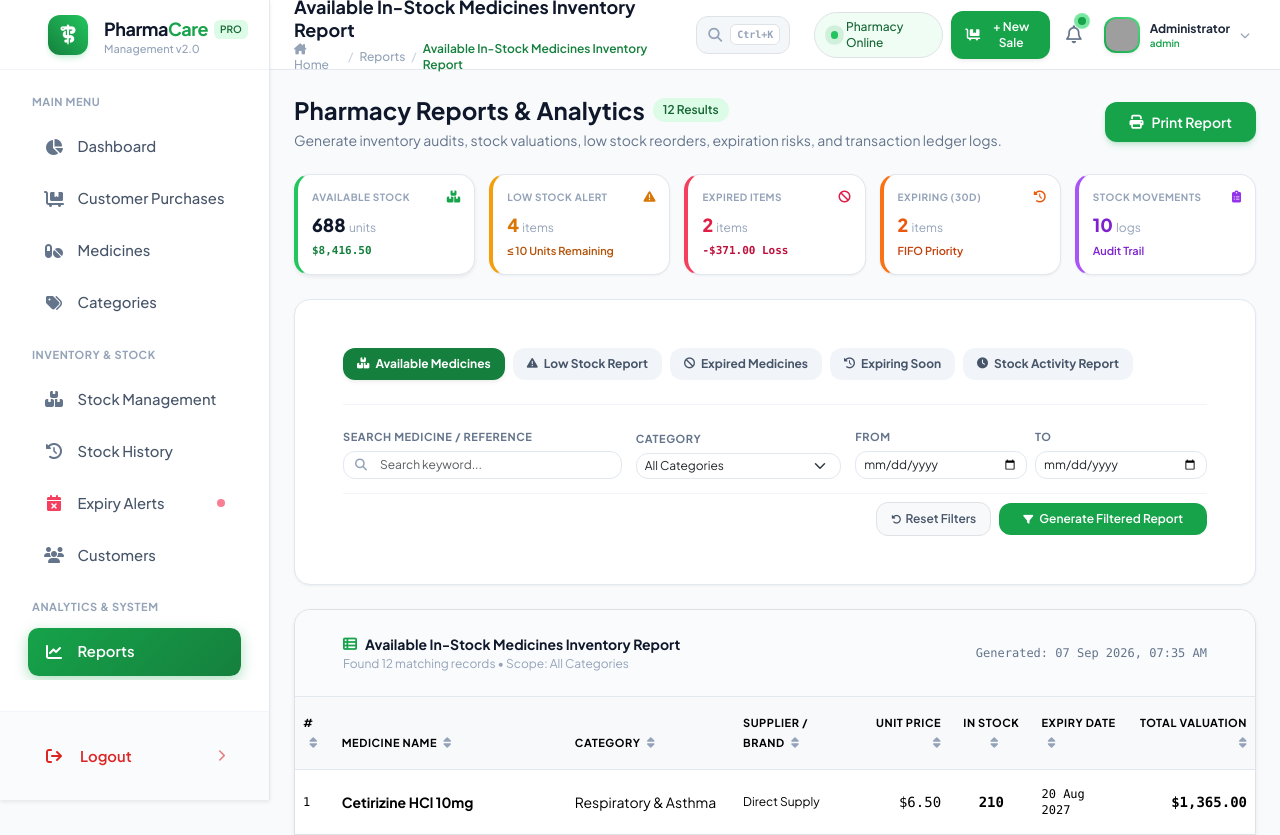
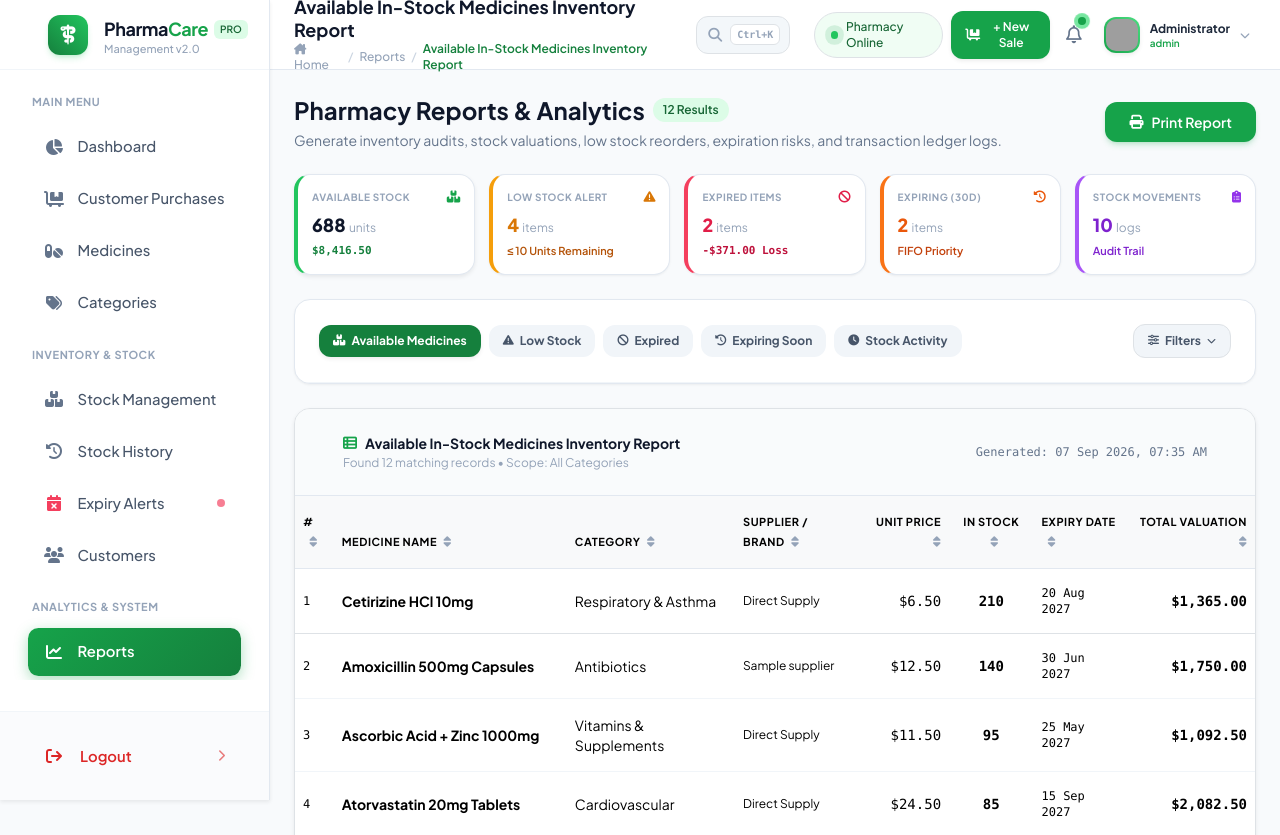
Before and after one commit to Sdhanish/pharmacy-management-system, a CodeIgniter app: page /pms/index.php/reports/index in a window 1280 px wide. Shown: the top 835 px of the page. Run offline with CodeIgniter, Linux system fonts and the light colour scheme; a user stored in the database is signed in; data comes from the database, SQL or seed files in the repository; tables that the repository leaves empty hold one stand-in row (values such as "Sample post"); some libraries are stand-ins or nearby versions; grey boxes are pictures that could not be loaded.

Commit message:
day 3 report filter option added and show complete list show

```diff
--- a/application/views/reports/index.php
+++ b/application/views/reports/index.php
@@ -106,42 +106,47 @@ $count_records = is_array($report_data) ? count($report_data) : 0;
 <!-- ==========================================
      REPORT SELECTOR TABS & FILTER FORM
      ========================================== -->
-<div class="no-print app-card p-5 mb-6">
+<div class="no-print app-card p-0 mb-6 overflow-hidden">
 
-    <!-- 1. Report Mode Tabs -->
-    <div class="flex flex-wrap items-center gap-2 pb-4 mb-4 border-b border-slate-100">
+    <!-- Report Type Tabs -->
+    <div class="flex flex-wrap items-center gap-2 p-4 border-b border-slate-100">
         <a href="<?php echo base_url('reports?type=available'); ?>"
            class="px-3.5 py-2 rounded-xl text-xs font-bold text-decoration-none transition flex items-center gap-1.5 <?php echo ($type === 'available') ? 'bg-emerald-700 text-white shadow-sm' : 'bg-slate-100 text-slate-600 hover:bg-slate-200'; ?>">
             <i class="fa-solid fa-boxes-stacked text-[11px]"></i>
             <span>Available Medicines</span>
         </a>
-
         <a href="<?php echo base_url('reports?type=low_stock'); ?>"
            class="px-3.5 py-2 rounded-xl text-xs font-bold text-decoration-none transition flex items-center gap-1.5 <?php echo ($type === 'low_stock') ? 'bg-amber-600 text-white shadow-sm' : 'bg-slate-100 text-slate-600 hover:bg-slate-200'; ?>">
             <i class="fa-solid fa-triangle-exclamation text-[11px]"></i>
-            <span>Low Stock Report</span>
+            <span>Low Stock</span>
         </a>
-
         <a href="<?php echo base_url('reports?type=expired'); ?>"
            class="px-3.5 py-2 rounded-xl text-xs font-bold text-decoration-none transition flex items-center gap-1.5 <?php echo ($type === 'expired') ? 'bg-rose-600 text-white shadow-sm' : 'bg-slate-100 text-slate-600 hover:bg-slate-200'; ?>">
             <i class="fa-solid fa-ban text-[11px]"></i>
-            <span>Expired Medicines</span>
+            <span>Expired</span>
         </a>
-
         <a href="<?php echo base_url('reports?type=expiring_soon'); ?>"
            class="px-3.5 py-2 rounded-xl text-xs font-bold text-decoration-none transition flex items-center gap-1.5 <?php echo ($type === 'expiring_soon') ? 'bg-orange-600 text-white shadow-sm' : 'bg-slate-100 text-slate-600 hover:bg-slate-200'; ?>">
             <i class="fa-solid fa-clock-rotate-left text-[11px]"></i>
             <span>Expiring Soon</span>
         </a>
-
         <a href="<?php echo base_url('reports?type=stock_activity'); ?>"
            class="px-3.5 py-2 rounded-xl text-xs font-bold text-decoration-none transition flex items-center gap-1.5 <?php echo ($type === 'stock_activity') ? 'bg-purple-700 text-white shadow-sm' : 'bg-slate-100 text-slate-600 hover:bg-slate-200'; ?>">
             <i class="fa-solid fa-clock text-[11px]"></i>
-            <span>Stock Activity Report</span>
+            <span>Stock Activity</span>
         </a>
+
+        <!-- Filter Toggle Button (right side) -->
+        <button type="button" id="toggleFilterBtn"
+                class="ml-auto px-3.5 py-2 rounded-xl text-xs font-bold bg-slate-100 text-slate-600 hover:bg-slate-200 flex items-center gap-1.5 transition border border-slate-200">
+            <i class="fa-solid fa-sliders text-[11px]"></i>
+            <span>Filters</span>
+            <i class="fa-solid fa-chevron-down text-[9px] transition-transform" id="filterChevron"></i>
+        </button>
     </div>
 
-    <!-- 2. Dynamic Filter Form -->
+    <!-- Collapsible Filter Form (hidden by default when results exist) -->
+    <div id="filterPanel" class="<?php echo ($count_records > 0) ? 'hidden' : ''; ?> p-5 border-t border-slate-100">
         <form action="<?php echo base_url('reports'); ?>" method="GET" class="grid grid-cols-1 sm:grid-cols-12 gap-3.5 items-end">
             <input type="hidden" name="type" value="<?php echo html_escape($type); ?>">
 
@@ -154,20 +159,16 @@ $count_records = is_array($report_data) ? count($report_data) : 0;
                     <span class="absolute inset-y-0 left-0 flex items-center pl-3 pointer-events-none text-slate-400">
                         <i class="fa-solid fa-magnifying-glass text-xs"></i>
                     </span>
-                <input type="text"
-                       name="search"
-                       id="search"
+                    <input type="text" name="search" id="search"
                            value="<?php echo html_escape($search ?? ''); ?>"
                            class="form-control form-control-sm pl-9 text-xs rounded-xl border-slate-200 focus:border-emerald-500 focus:ring-emerald-500"
                            placeholder="Search keyword...">
                 </div>
             </div>
 
-        <!-- Category Dropdown Filter -->
+            <!-- Category -->
             <div class="sm:col-span-3">
-            <label for="category_id" class="block text-[11px] font-bold uppercase tracking-wider text-slate-500 mb-1.5">
-                Category
-            </label>
+                <label for="category_id" class="block text-[11px] font-bold uppercase tracking-wider text-slate-500 mb-1.5">Category</label>
                 <select name="category_id" id="category_id" class="form-select form-select-sm text-xs rounded-xl border-slate-200 focus:border-emerald-500">
                     <option value="">All Categories</option>
                     <?php if (isset($categories) && !empty($categories)): ?>
@@ -180,89 +181,85 @@ $count_records = is_array($report_data) ? count($report_data) : 0;
                 </select>
             </div>
 
-        <!-- Conditional Filters based on Report Type -->
+            <!-- Conditional Filters -->
             <?php if ($type === 'stock_activity'): ?>
-            <!-- Transaction Type Filter -->
                 <div class="sm:col-span-2">
-                <label for="transaction_type" class="block text-[11px] font-bold uppercase tracking-wider text-slate-500 mb-1.5">
-                    Action Type
-                </label>
+                    <label for="transaction_type" class="block text-[11px] font-bold uppercase tracking-wider text-slate-500 mb-1.5">Action Type</label>
                     <select name="transaction_type" id="transaction_type" class="form-select form-select-sm text-xs rounded-xl border-slate-200 focus:border-emerald-500">
                         <option value="ALL" <?php echo ($transaction_type === 'ALL') ? 'selected' : ''; ?>>All Actions</option>
                         <option value="PURCHASE" <?php echo ($transaction_type === 'PURCHASE') ? 'selected' : ''; ?>>Purchase</option>
-                    <option value="SALE" <?php echo ($transaction_type === 'SALE') ? 'selected' : ''; ?>>Sale / Dispensary</option>
+                        <option value="SALE" <?php echo ($transaction_type === 'SALE') ? 'selected' : ''; ?>>Sale</option>
                         <option value="ADJUSTMENT" <?php echo ($transaction_type === 'ADJUSTMENT') ? 'selected' : ''; ?>>Adjustment</option>
                         <option value="EXPIRED" <?php echo ($transaction_type === 'EXPIRED') ? 'selected' : ''; ?>>Expired Out</option>
                         <option value="RETURN" <?php echo ($transaction_type === 'RETURN') ? 'selected' : ''; ?>>Return</option>
                     </select>
                 </div>
             <?php elseif ($type === 'expiring_soon'): ?>
-            <!-- Horizon Days Filter -->
                 <div class="sm:col-span-2">
-                <label for="days" class="block text-[11px] font-bold uppercase tracking-wider text-slate-500 mb-1.5">
-                    Horizon
-                </label>
+                    <label for="days" class="block text-[11px] font-bold uppercase tracking-wider text-slate-500 mb-1.5">Horizon</label>
                     <select name="days" id="days" class="form-select form-select-sm text-xs rounded-xl border-slate-200 focus:border-emerald-500">
-                    <option value="7" <?php echo ($days === 7) ? 'selected' : ''; ?>>Within 7 Days (Critical)</option>
+                        <option value="7" <?php echo ($days === 7) ? 'selected' : ''; ?>>Within 7 Days</option>
                         <option value="15" <?php echo ($days === 15) ? 'selected' : ''; ?>>Within 15 Days</option>
-                    <option value="30" <?php echo ($days === 30) ? 'selected' : ''; ?>>Within 30 Days (Standard)</option>
+                        <option value="30" <?php echo ($days === 30) ? 'selected' : ''; ?>>Within 30 Days</option>
                         <option value="60" <?php echo ($days === 60) ? 'selected' : ''; ?>>Within 60 Days</option>
                         <option value="90" <?php echo ($days === 90) ? 'selected' : ''; ?>>Within 90 Days</option>
                     </select>
                 </div>
             <?php elseif ($type === 'low_stock'): ?>
-            <!-- Threshold Filter -->
                 <div class="sm:col-span-2">
-                <label for="threshold" class="block text-[11px] font-bold uppercase tracking-wider text-slate-500 mb-1.5">
-                    Threshold (&le;)
-                </label>
-                <input type="number"
-                       name="threshold"
-                       id="threshold"
-                       min="1"
-                       max="100"
+                    <label for="threshold" class="block text-[11px] font-bold uppercase tracking-wider text-slate-500 mb-1.5">Threshold (&le;)</label>
+                    <input type="number" name="threshold" id="threshold" min="1" max="100"
                            value="<?php echo html_escape($threshold); ?>"
                            class="form-control form-control-sm text-xs rounded-xl border-slate-200 focus:border-emerald-500">
                 </div>
             <?php endif; ?>
 
-        <!-- Date Range Filters -->
+            <!-- Date Range -->
             <div class="<?php echo in_array($type, ['stock_activity', 'expiring_soon', 'low_stock']) ? 'sm:col-span-3' : 'sm:col-span-5'; ?> grid grid-cols-2 gap-2">
                 <div>
-                <label for="start_date" class="block text-[11px] font-bold uppercase tracking-wider text-slate-500 mb-1.5">
-                    From
-                </label>
-                <input type="date"
-                       name="start_date"
-                       id="start_date"
+                    <label for="start_date" class="block text-[11px] font-bold uppercase tracking-wider text-slate-500 mb-1.5">From</label>
+                    <input type="date" name="start_date" id="start_date"
                            value="<?php echo html_escape($start_date ?? ''); ?>"
                            class="form-control form-control-sm text-xs rounded-xl border-slate-200 focus:border-emerald-500">
                 </div>
                 <div>
-                <label for="end_date" class="block text-[11px] font-bold uppercase tracking-wider text-slate-500 mb-1.5">
-                    To
-                </label>
-                <input type="date"
-                       name="end_date"
-                       id="end_date"
+                    <label for="end_date" class="block text-[11px] font-bold uppercase tracking-wider text-slate-500 mb-1.5">To</label>
+                    <input type="date" name="end_date" id="end_date"
                            value="<?php echo html_escape($end_date ?? ''); ?>"
                            class="form-control form-control-sm text-xs rounded-xl border-slate-200 focus:border-emerald-500">
                 </div>
             </div>
 
-        <!-- Submit & Reset Buttons -->
+            <!-- Buttons -->
             <div class="sm:col-span-12 flex items-center justify-end gap-2 pt-2 border-t border-slate-100">
                 <a href="<?php echo base_url('reports?type=' . urlencode($type)); ?>" class="btn btn-light btn-sm rounded-xl px-3.5 py-2 text-xs font-semibold border border-slate-200 text-slate-600 hover:bg-slate-100 flex items-center gap-1 text-decoration-none">
                     <i class="fa-solid fa-rotate-left text-[10px]"></i>
                     <span>Reset Filters</span>
                 </a>
-            <button type="submit" class="btn btn-emerald btn-sm rounded-xl px-4 py-2 text-xs font-semibold flex items-center gap-1.5 shadow-xs">
+                <button type="submit" class="btn btn-emerald btn-sm rounded-xl px-4 py-2 text-xs font-semibold flex items-center gap-1.5">
                     <i class="fa-solid fa-filter text-[10px]"></i>
                     <span>Generate Filtered Report</span>
                 </button>
             </div>
         </form>
     </div>
+</div>
+
+<script>
+// Toggle filter panel
+document.getElementById('toggleFilterBtn').addEventListener('click', function() {
+    var panel   = document.getElementById('filterPanel');
+    var chevron = document.getElementById('filterChevron');
+    if (panel.classList.contains('hidden')) {
+        panel.classList.remove('hidden');
+        chevron.style.transform = 'rotate(180deg)';
+    } else {
+        panel.classList.add('hidden');
+        chevron.style.transform = 'rotate(0deg)';
+    }
+});
+</script>
+
 
 <!-- ==========================================
      REPORT RESULTS TABLE
```
Lines whose indentation alone changed are shown as unchanged.
